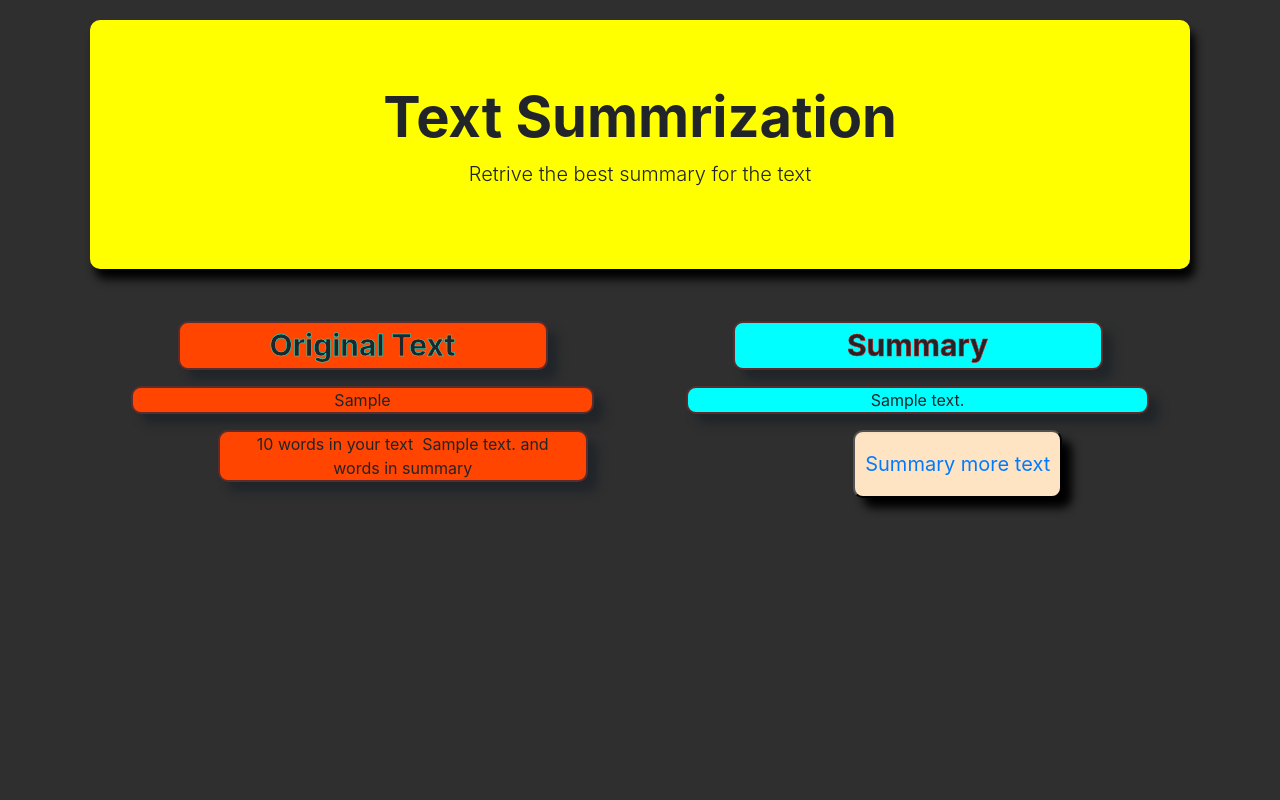
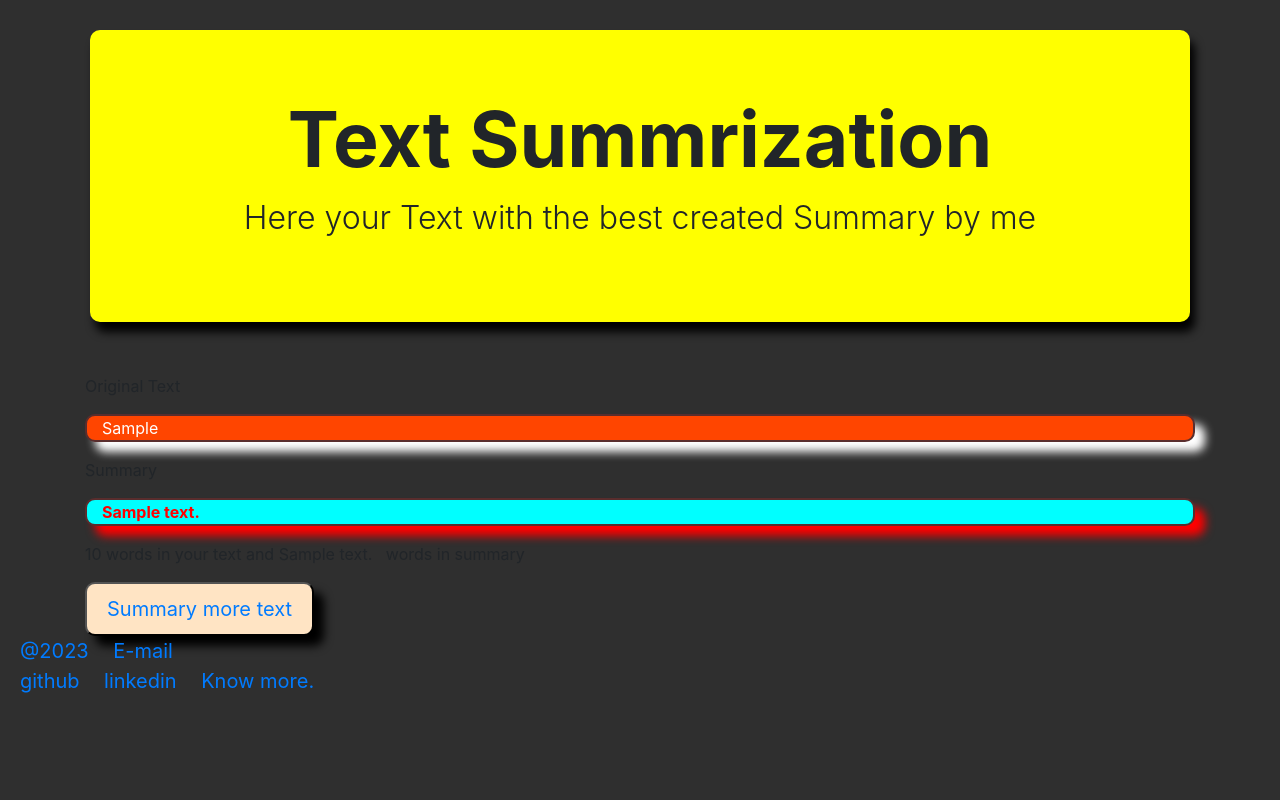
Before and after one commit to kuldeepmaurya4296/TextSummarizer, a Flask app: template templates/summary.html in a window 1280 px wide. Run offline with Flask 3, Linux system fonts and the light colour scheme; the template is opened without the code that fills it: most values are stand-ins (such as "Sample title", 1, 10 or a date in 2020); some libraries are stand-ins or nearby versions.

Commit message:
Update summary.html

```diff
--- a/templates/summary.html
+++ b/templates/summary.html
@@ -5,46 +5,57 @@
   <meta charset="UTF-8">
   <meta http-equiv="X-UA-Compatible" content="IE=edge">
   <meta name="viewport" content="width=device-width, initial-scale=1.0">
-  <title>Document</title>
+  <title>Textsummarizer</title>
   <link rel="stylesheet" href="https://cdn.jsdelivr.net/npm/bootstrap@4.0.0/dist/css/bootstrap.min.css"
     integrity="sha384-Gn5384xqQ1aoWXA+058RXPxPg6fy4IWvTNh0E263XmFcJlSAwiGgFAW/dAiS6JXm" crossorigin="anonymous">
   <link rel="stylesheet" href="./static/style.css">
 </head>
 
 <body>
+  <div id="main">
     <div id="top" class="container">
       <div class="jumbotron jumbotron-fluid">
         <div class="container">
-        <h1 class="display-4">Text Summrization</h1>
-        <p class="lead">Retrive the best summary for the text</p>
+          <h1 class="display-4" style="font-size: 6vw;">Text Summrization</h1>
+          <p class="lead" style="font-size: 2.5vw;">Here your Text with the best created Summary by me </p>
         </div>
       </div>
     </div>
 
 
     <div id="bottom">
-
-
-  <div style="display: flex; justify-content: space-around;" class="container">
-    <p class="original-title col-sm-4" style="font-size: 30px;-webkit-text-stroke: .5px rgb(0, 252, 231);font-weight: bolder;">Original Text</p>
-    <p class="summary-title col-sm-4" style="font-size: 30px;-webkit-text-stroke: .5px red;font-weight: bolder;" >Summary</p>
+      <div class="container">
+        <p class="title1 " >Original Text</p>
+        <p class="original-title col-sm-12" style="color: white; font-weight: 40px; font-size: 16px; text-align: justify;">{{original_txt}}</p>
       </div>
 
-  <div style="display: flex; justify-content: space-around;"  class="container">
-    <p class="original-title col-sm-5">{{original_txt}}</p>
-    <p class="summary-title col-sm-5">{{summary}}</p>
+      <div class="container">
+        <p class="title1 " >Summary</p>
+        <p class="summary-title col-sm-12" style="color: red; font-weight: 700; font-size: 16px; text-align: justify;">{{summary}}</p>
       </div>
 
 
-  <div style="display: flex; justify-content: space-around;"  class="container">
-    <p  class="original-title col-sm-4">{{len_org_txt}} words in your text &nbsp;{{len_summary}} and words in summary</p>
-    <button><a href="/">Summary more text</a></button>
+      <div  class="container">
+        <p class="title1 ">{{len_org_txt}} words in your text and {{len_summary}}  &nbsp; words in summary</p>
+        <button style="padding: 10px;"><a href="/">Summary more text</a></button>
       </div>
     </div>
 
+    <footer>
+      <div  class="name" style="font-size: 16px;">
+        <a target="_blank" href="">@2023</a>
+        <a target="_blank" href="mailto:kuldeepmaurya4296@gmail.com">E-mail</a>
+
+      </div>
+      <div  class="about">
+        <a target="_blank" href="https://github.com/kuldeepmaurya4296"> github</a>
+        <a target="_blank" href="https://www.linkedin.com/in/kuldeepmaurya4296/">linkedin</a>
+        <a target="_blank" href="https://www.instagram.com/the_selfish7.0/">Know more.</a>
+      </div>
+    </footer>
 
 
-
+  </div>
   <script src="https://code.jquery.com/jquery-3.2.1.slim.min.js"
     integrity="sha384-KJ3o2DKtIkvYIK3UENzmM7KCkRr/rE9/Qpg6aAZGJwFDMVNA/GpGFF93hXpG5KkN"
     crossorigin="anonymous"></script>
```
Lines whose indentation alone changed are shown as unchanged.
